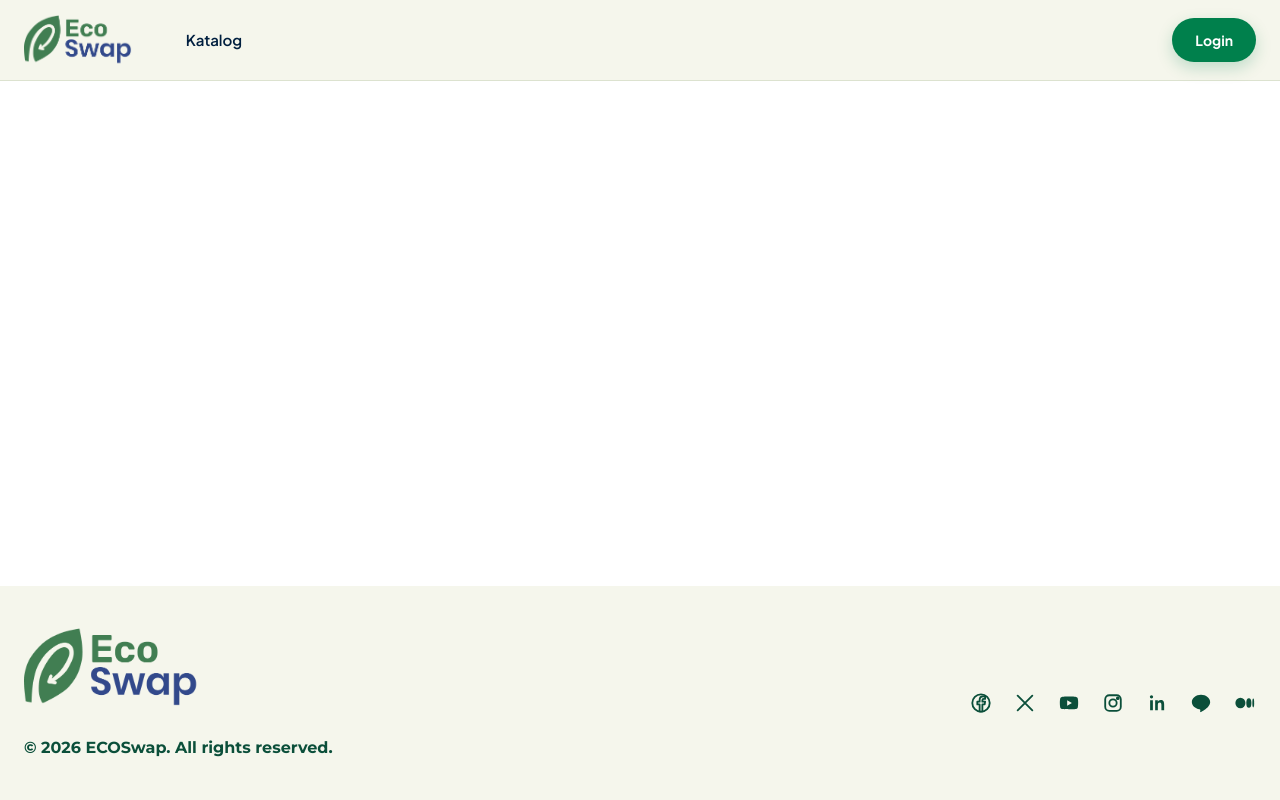
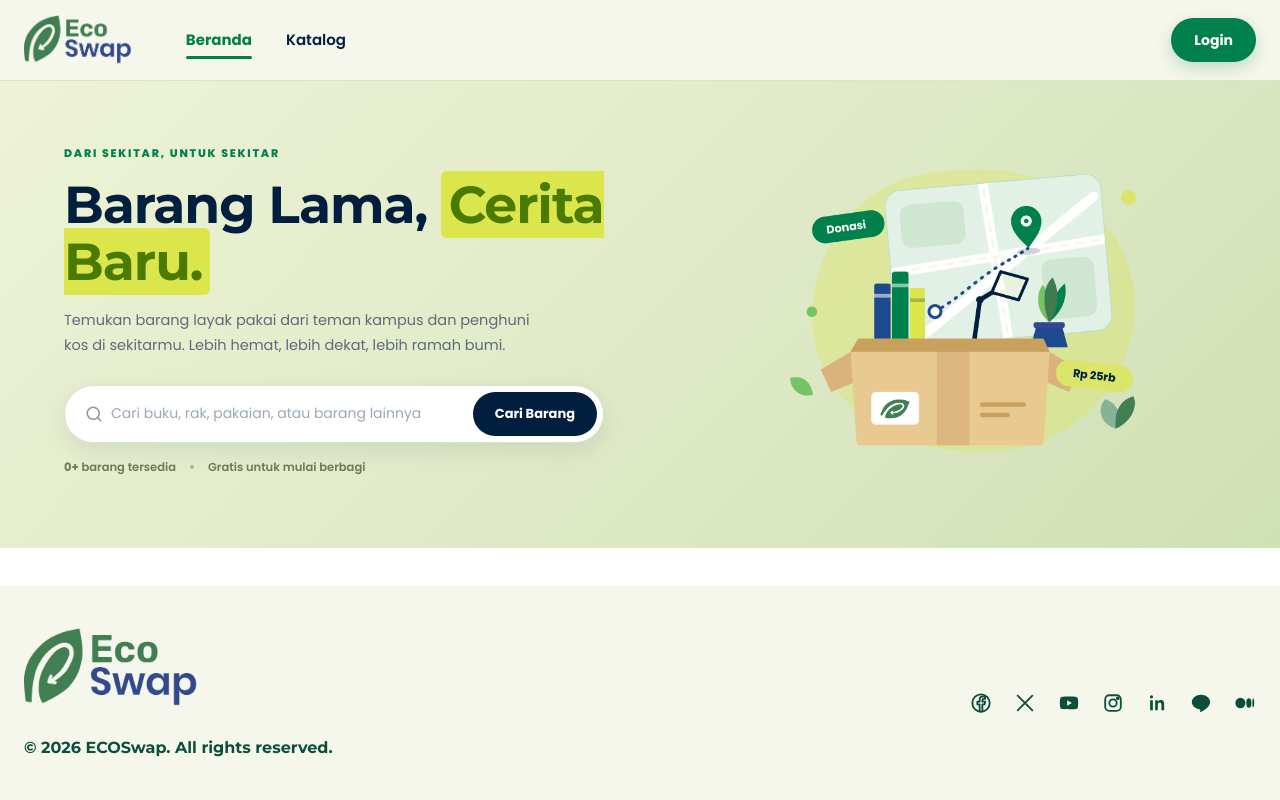
Before and after one commit to PBP-KELOMPOKA9/EcoSwap, a Django app: page / in a window 1280 px wide. Run offline with Django 5.2, Linux system fonts and the light colour scheme; data that the repository does not hold is empty.

Commit message:
feat: add search bar, hero, and adjusting font to ds

```diff
--- a/barang/views.py
+++ b/barang/views.py
@@ -12,7 +12,11 @@ from .forms import BarangForm, StatusForm
 from .models import Barang, Wishlist
 
 def home(request):
-    return render(request, 'home.html')
+    total_tersedia = Barang.objects.filter(status=Barang.Status.TERSEDIA).count()
+    return render(request, 'home.html', {
+        'total_tersedia': total_tersedia,
+        'nav_aktif': 'beranda',
+    })
 
 PER_HALAMAN = 12
 PILIHAN_URUT = {
--- a/static/css/ecoswap.css
+++ b/static/css/ecoswap.css
@@ -25,8 +25,8 @@
   --white: #FFFFFF;
 
   --font-head: 'Montserrat', 'Segoe UI', sans-serif;
-  --font-body: 'Plus Jakarta Sans', 'Segoe UI', sans-serif;
-  --font-mono: 'Space Mono', ui-monospace, monospace;
+  --font-body: 'Poppins', 'Segoe UI', sans-serif;
+  --font-mono: 'DM Mono', ui-monospace, monospace;
 
   --radius-sm: 8px;
   --radius: 14px;
@@ -928,6 +928,121 @@ fieldset.field legend { padding: 0; }
 }
 
 /* ============================================================
+   Landing Page (Home)
+   ============================================================ */
+
+    .hero-wrap {
+      background: linear-gradient(135deg, #eef3d6 0%, #dde8c5 60%, #d0e0b5 100%);
+      padding: 64px 64px 72px;
+      min-height: 320px;
+      display: flex;
+      align-items: center;
+      position: relative;
+      overflow: hidden;
+      gap: 48px;
+      justify-content: space-between;
+    }
+
+    .hero-content { max-width: 720px; position: relative; z-index: 2; }
+    .eyebrow {
+      font-family: var(--font-body);
+      font-size: 11px;
+      font-weight: 800;
+      letter-spacing: 0.16em;
+      text-transform: uppercase;
+      color: #00804C;
+      margin-bottom: 14px;
+    }
+    .hero-title {
+      font-family: var(--font-head);
+      font-size: 52px;
+      font-weight: 700;
+      line-height: 1.1;
+      letter-spacing: -0.02em;
+      color: #001F3F;
+    }
+    .hero-title .highlight {
+      color: #4a7a00;
+      background: #DBE64C;
+      padding: 2px 8px;
+      border-radius: 6px;
+      display: inline;
+    }
+    .hero-sub {
+      margin-top: 18px;
+      max-width: 480px;
+      font-size: 14.5px;
+      line-height: 1.7;
+      color: #5F6B7A;
+    }
+    /* Search bar */
+    .search-bar {
+      margin-top: 28px;
+      display: flex;
+      align-items: center;
+      gap: 8px;
+      max-width: 540px;
+      background: #fff;
+      border-radius: 999px;
+      border: 1px solid #dae2cc;
+      box-shadow: 0 8px 24px rgba(0, 31, 63, 0.09);
+      padding: 6px 6px 6px 20px;
+    }
+    .search-bar svg {
+      width: 18px; height: 18px;
+      color: #8A94A1;
+      flex: none;
+    }
+    .search-bar input {
+      flex: 1;
+      border: none;
+      outline: none;
+      background: transparent;
+      font-family: var(--font-body);
+      font-size: 14px;
+      color: #001F3F;
+      padding: 8px 0;
+    }
+    .search-bar input::placeholder { color: #9ba8b5; }
+    .btn-search {
+      background: #001F3F;
+      color: #fff;
+      border: none;
+      border-radius: 999px;
+      padding: 12px 22px;
+      font-family: var(--font-body);
+      font-weight: 700;
+      font-size: 13px;
+      cursor: pointer;
+      white-space: nowrap;
+    }
+    .hero-stats {
+      margin-top: 16px;
+      display: flex;
+      align-items: center;
+      gap: 14px;
+      font-size: 11.5px;
+      color: #6b7a5a;
+      font-weight: 600;
+    }
+    .hero-stats .sep {
+      width: 4px; height: 4px;
+      border-radius: 999px;
+      background: #aab890;
+    }
+
+    .hero-right-content {
+      flex: none;
+    }
+
+    .hero-right-content img {
+      width: 350px;
+      height: auto;
+      object-fit: cover;
+      margin-right: 80px;
+    }
+
+/* ============================================================
    RESPONSIVE
    ============================================================ */
 @media (max-width: 1180px) {
--- a/templates/base.html
+++ b/templates/base.html
@@ -6,8 +6,7 @@
   <title>{% block title %}EcoSwap{% endblock %} · EcoSwap</title>
   <link rel="preconnect" href="https://fonts.googleapis.com">
   <link rel="preconnect" href="https://fonts.gstatic.com" crossorigin>
-  <link href="https://fonts.googleapis.com/css2?family=Montserrat:wght@400;600;700;800&family=Plus+Jakarta+Sans:wght@400;500;600;700;800&family=Space+Mono:wght@700&display=swap" rel="stylesheet">
-  <link rel="stylesheet" href="{% static 'css/ecoswap.css' %}">
+  <link href="https://fonts.googleapis.com/css2?family=Montserrat:wght@400;500;600;700;800&family=Poppins:wght@400;500;600;700;800&family=DM+Mono:wght@400;500&display=swap" rel="stylesheet">  <link rel="stylesheet" href="{% static 'css/ecoswap.css' %}">
   {% block extra_head %}{% endblock %}
 </head>
 <body>
--- a/templates/home.html
+++ b/templates/home.html
@@ -2,3 +2,34 @@
 {% load static %}
 
 {% block title %}Landing{% endblock %}
+
+{% block content %}
+  <section class="hero-wrap">
+    <div class="hero-content">
+      <p class="eyebrow">Dari Sekitar, Untuk Sekitar</p>
+      <h1 class="hero-title">
+        Barang Lama,
+        <span class="highlight">Cerita Baru.</span>
+      </h1>
+      <p class="hero-sub">
+        Temukan barang layak pakai dari teman kampus dan penghuni kos di sekitarmu. Lebih hemat, lebih dekat, lebih ramah bumi.
+      </p>
+      <form class="search-bar" action="{% url 'barang:katalog' %}" method="get">
+        <input type="hidden" name="urut" value="terbaru">
+        <svg viewBox="0 0 24 24" fill="none" stroke="currentColor" stroke-width="2" stroke-linecap="round" stroke-linejoin="round">
+          <circle cx="11" cy="11" r="8"/><path d="M21 21l-4.35-4.35"/>
+        </svg>
+        <input type="search" name="q" placeholder="Cari buku, rak, pakaian, atau barang lainnya">
+        <button type="submit" class="btn-search">Cari Barang</button>
+      </form>
+      <div class="hero-stats">
+        <span><strong>{{ total_tersedia }}+</strong> barang tersedia</span>
+        <div class="sep"></div>
+        <span>Gratis untuk mulai berbagi</span>
+      </div>
+    </div>
+    <div class = "hero-right-content">
+      <img src="{% static 'img/hero-landing-page.png' %}" alt="" width="520" height="420">
+    </div>
+  </section>
+{% endblock %}
--- a/templates/partials/navbar.html
+++ b/templates/partials/navbar.html
@@ -14,6 +14,7 @@
     </a>
 
     <nav class="navbar__menu" aria-label="Menu utama">
+      <a href="/" class="navbar__link {% if nav_aktif == 'beranda' %}is-active{% endif %}" {% if nav_aktif == 'beranda' %}aria-current="page"{% endif %}>Beranda</a>
       {% if url_katalog %}
       <a href="{{ url_katalog }}" class="navbar__link {% if nav_aktif == 'katalog' %}is-active{% endif %}" {% if nav_aktif == 'katalog' %}aria-current="page"{% endif %}>Katalog</a>
       {% endif %}
```
Also changed, not shown: static/img/hero-landing-page.png (added).
